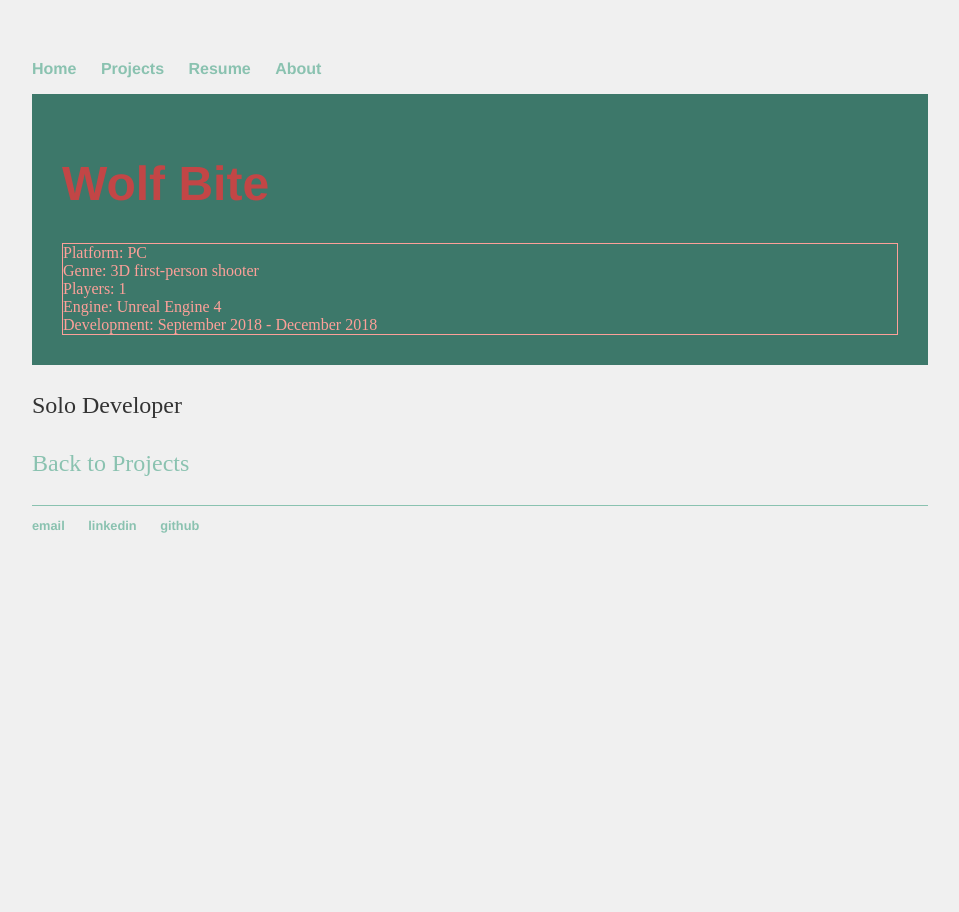
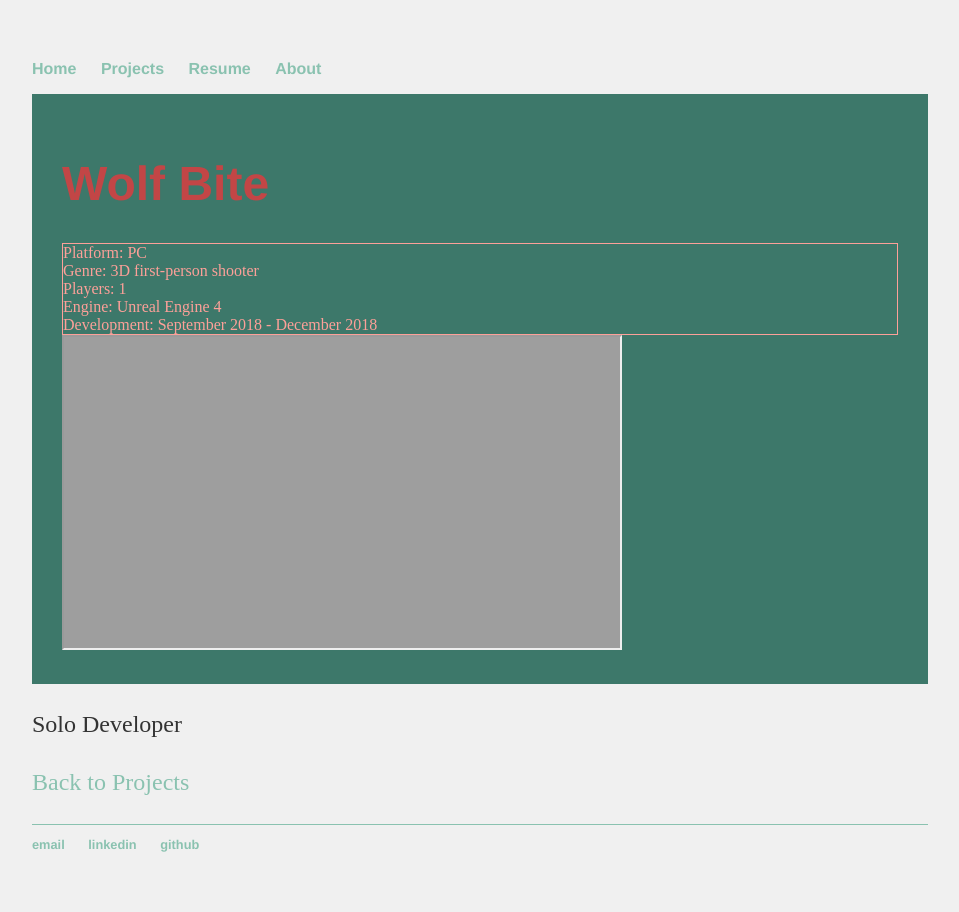
Before and after one commit to digigrant/digigrant.github.io, a Jekyll site: the page built from projects/wolf-bite.html, in a window 1280 px wide. Shown: the whole page, without its empty margins (160-1119 px from the left). Built offline with Jekyll 4.4.1, drawn with Linux system fonts in a browser that asks for light colours.

Commit message:
Update projects.html

```diff
--- a/_layouts/projects.html
+++ b/_layouts/projects.html
@@ -2,6 +2,7 @@
 layout: default
 ---
 <div class="project-header">
+  <div class="left">
     <h1>{{ page.title }}</h1>
     <ul class="specs">
       <li>Platform: {{ page.platform }}</li>
@@ -11,6 +12,10 @@
       <li>Development: {{ page.start }} - {{ page.end }}</li>
     </ul>
   </div>
+  <div class="right">
+    <iframe width="560" height="315" src={{page.video-url}} frameborder="0" allow="accelerometer; encrypted-media; gyroscope; picture-in-picture" allowfullscreen></iframe>
+  </div>
+</div>
 
 {{ content }}
 
```
Lines whose indentation alone changed are shown as unchanged.
